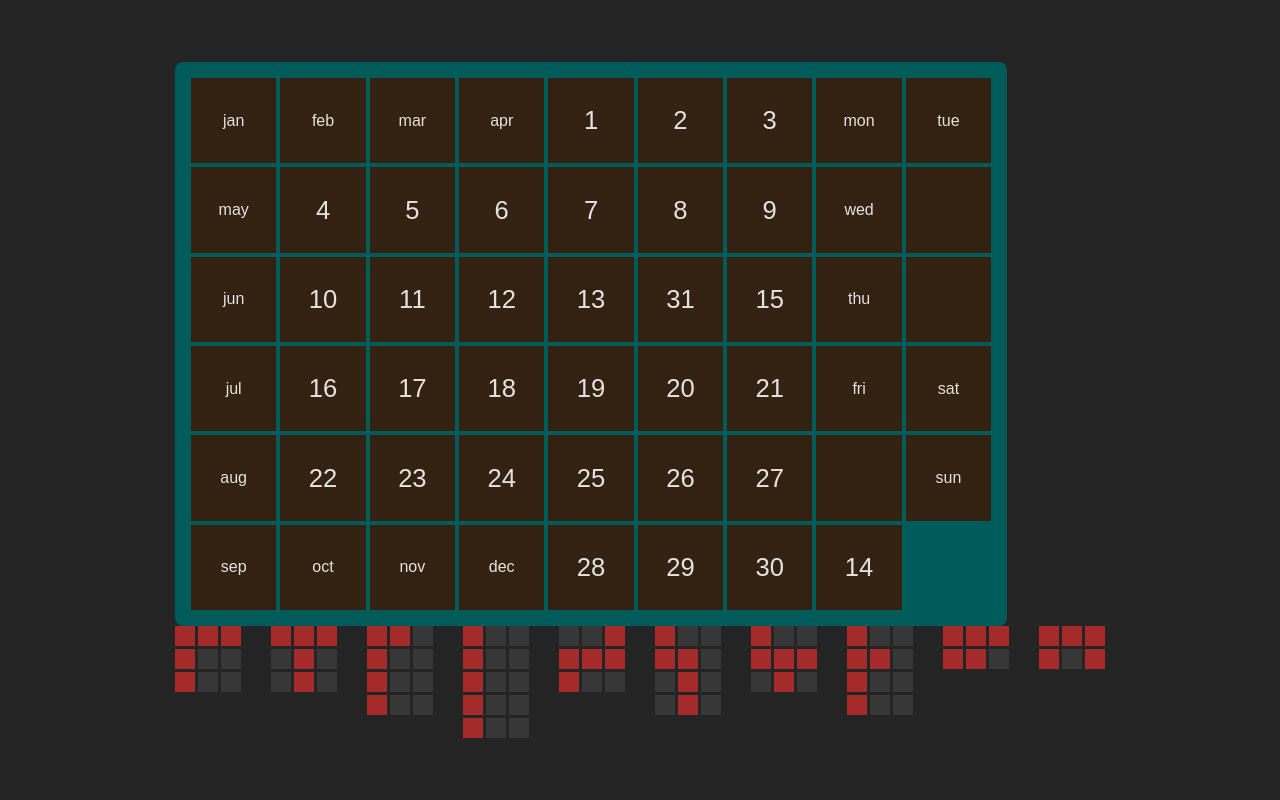
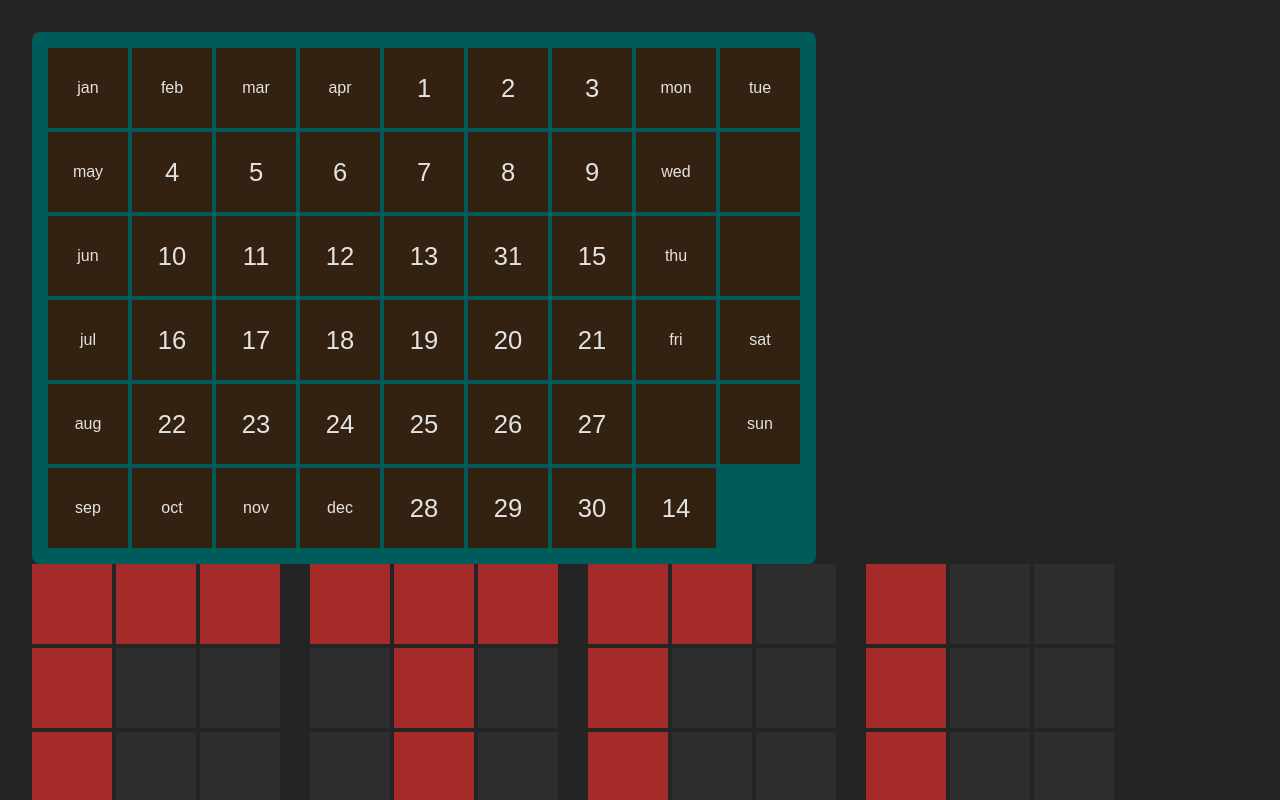
Before and after one commit to json-bell/calendar-puzzle, a React (Vite) app: page / in a window 1280 px wide. Shown: the top 800 px of the page. Built offline with nearby package versions, Linux system fonts and the light colour scheme.

Commit message:
centralises sizing

```diff
--- a/src/components/Game/PanelBoard/PanelBoard.module.css
+++ b/src/components/Game/PanelBoard/PanelBoard.module.css
@@ -2,12 +2,12 @@
   border-radius: 8px;
   padding: 16px;
   background-color: var(--wall-color);
-  width: 800px;
+  width: fit-content;
 }
 
 .boardGrid {
   display: grid;
-  gap: 4px;
-  grid-template-columns: repeat(9, 1fr);
-  grid-template-rows: repeat(6, auto);
+  gap: var(--board-gap);
+  grid-template-columns: repeat(9, var(--panel-size));
+  grid-template-rows: repeat(6, var(--panel-size));
 }
--- a/src/components/Game/PanelTile/BoardPanel.module.css
+++ b/src/components/Game/PanelTile/BoardPanel.module.css
@@ -1,5 +1,5 @@
 .panel {
-  width: 100%;
+  width: fit-content;
   aspect-ratio: 1/1;
   background-color: #321;
   display: flex;
--- a/src/components/Game/PuzzlePiece/PuzzlePiece.module.css
+++ b/src/components/Game/PuzzlePiece/PuzzlePiece.module.css
@@ -1,18 +1,18 @@
 .puzzlePiece {
   display: flex;
   flex-direction: column;
-  gap: 3px;
+  gap: var(--board-gap);
 }
 
 .pieceRow {
   display: flex;
   flex-direction: row;
-  gap: 3px;
+  gap: var(--board-gap);
 }
 .square {
-  width: 20px;
-  height: 20px;
-  opacity: 0.2;
+  width: var(--panel-size);
+  aspect-ratio: 1/1;
+  opacity: 0.1;
   background-color: grey;
 }
 .presentSquare {
--- a/src/styles/globalCssVariables.css
+++ b/src/styles/globalCssVariables.css
@@ -14,5 +14,12 @@
     }
   }
 
+  /* --------------- Variables: --------------- */
+
+  /* Colours: */
   --wall-color: rgb(0, 91, 91);
+
+  /* Sizes: */
+  --panel-size: 80px;
+  --board-gap: 4px;
 }
```
